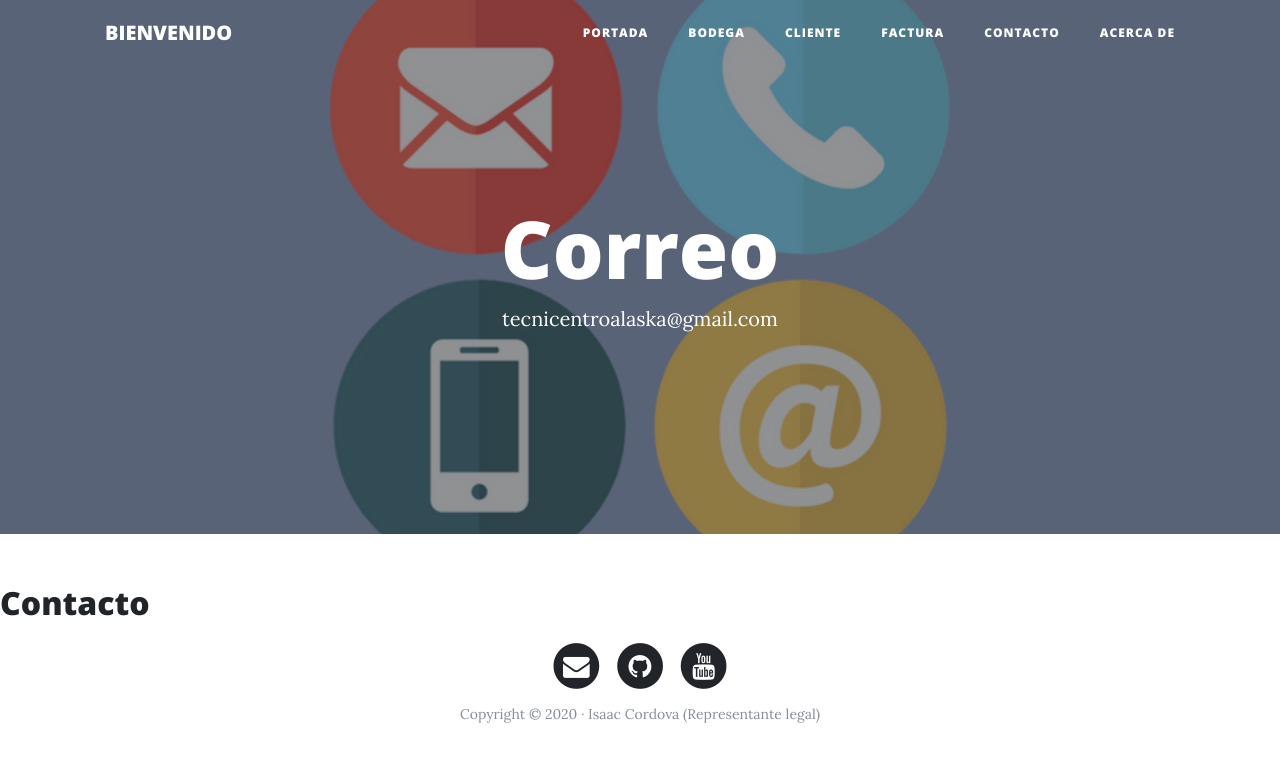
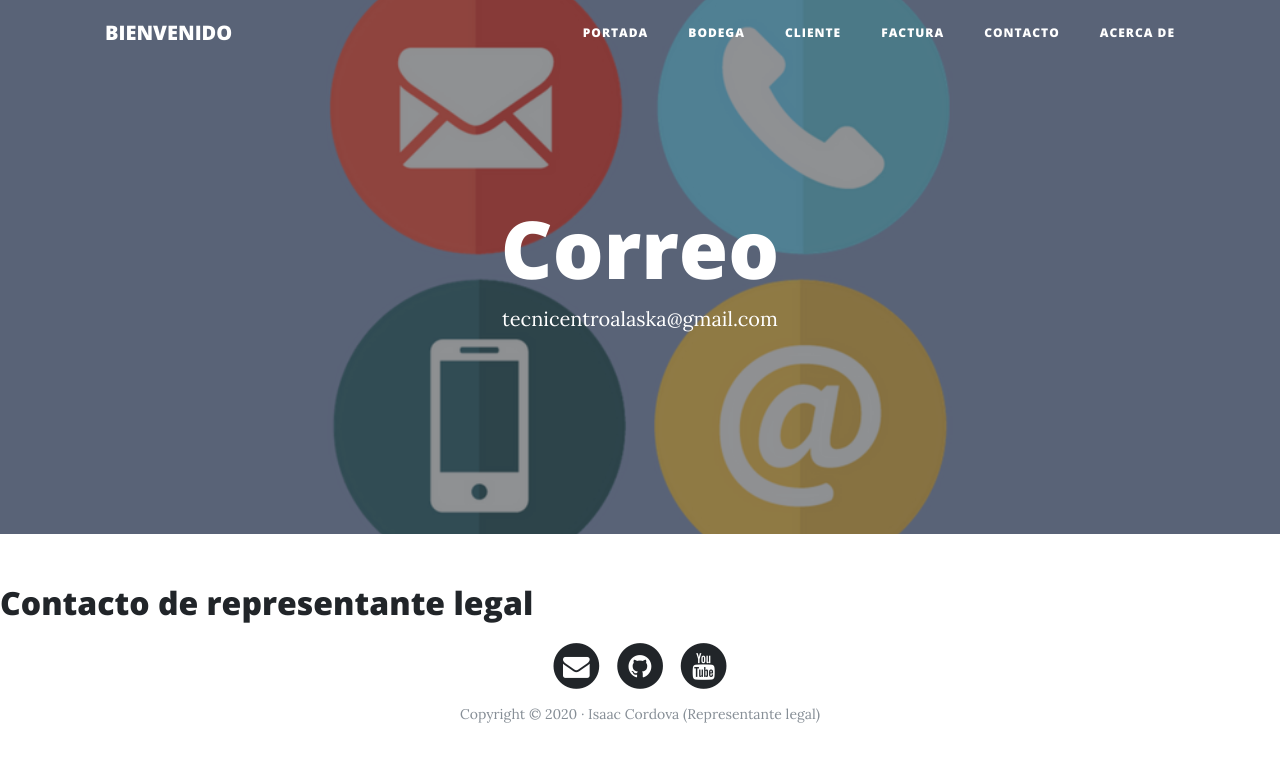
Before and after one commit to JosuePM12/PRO, a Django app: page /contact/ in a window 1280 px wide. Shown: the top 762 px of the page. Run offline with Django 3.2, Linux system fonts and the light colour scheme; some libraries are stand-ins or nearby versions.

Commit message:
actualizacion1.2

```diff
--- a/core/templates/base.html
+++ b/core/templates/base.html
@@ -6,7 +6,7 @@
     <meta charset="utf-8">
     <meta name="viewport" content="width=device-width, initial-scale=1, shrink-to-fit=no">
     <meta http-equiv="X-UA-Compatible" content="ie=edge">
-    <title>  {% block title %}   {% endblock title %} | Sistema de registro</title>
+    <title>  {% block title %}   {% endblock title %} | TECNICENTRO ALASKA</title>
 
     <!-- Estilos y fuentes del template  -->
     {% load static %}
--- a/core/templates/contact.html
+++ b/core/templates/contact.html
@@ -8,5 +8,5 @@
 
 
 {% block content %}
-    <h2> Contacto </h2>
+    <h2> Contacto de representante legal </h2>
 {% endblock %}
```
